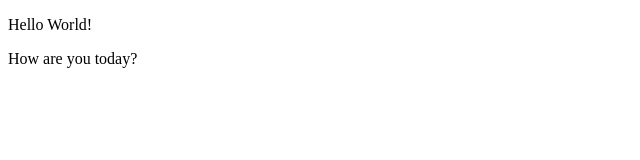
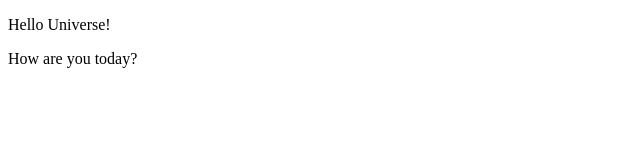
Before and after one commit to kristorrington/github-actions, a website: page index.html in a window 1280 px wide. Shown: the full height of the page, 0-640 px from the left. Drawn offline with Linux system fonts and the light colour scheme.

Commit message:
update workflows3

```diff
--- a/index.html
+++ b/index.html
@@ -4,7 +4,7 @@
 
     </head>
  <body>
-    <p> Hello World!</p>
+    <p> Hello Universe!</p>
     <p>How are you today?</p>
  </body>
     </html>
```
